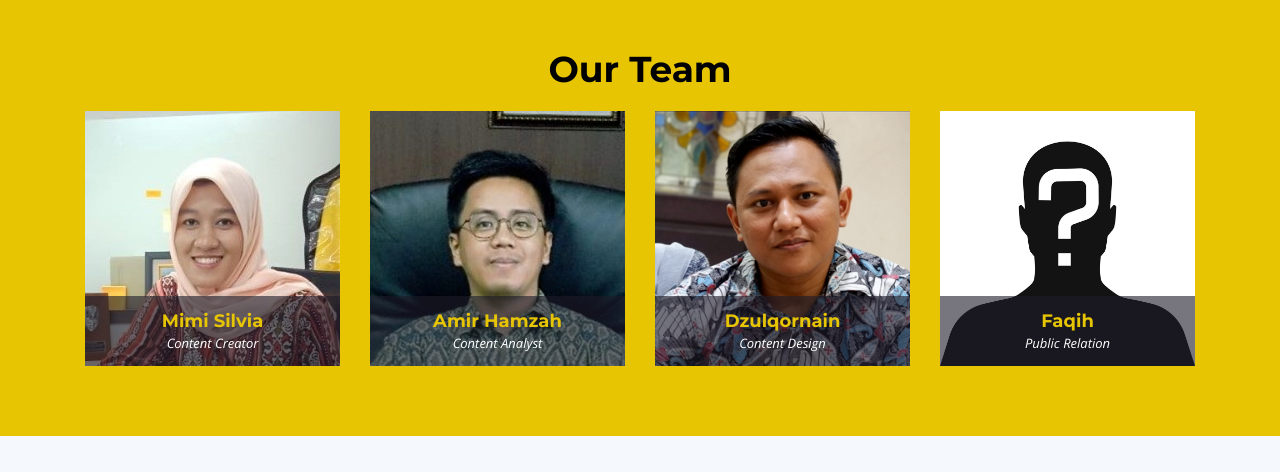
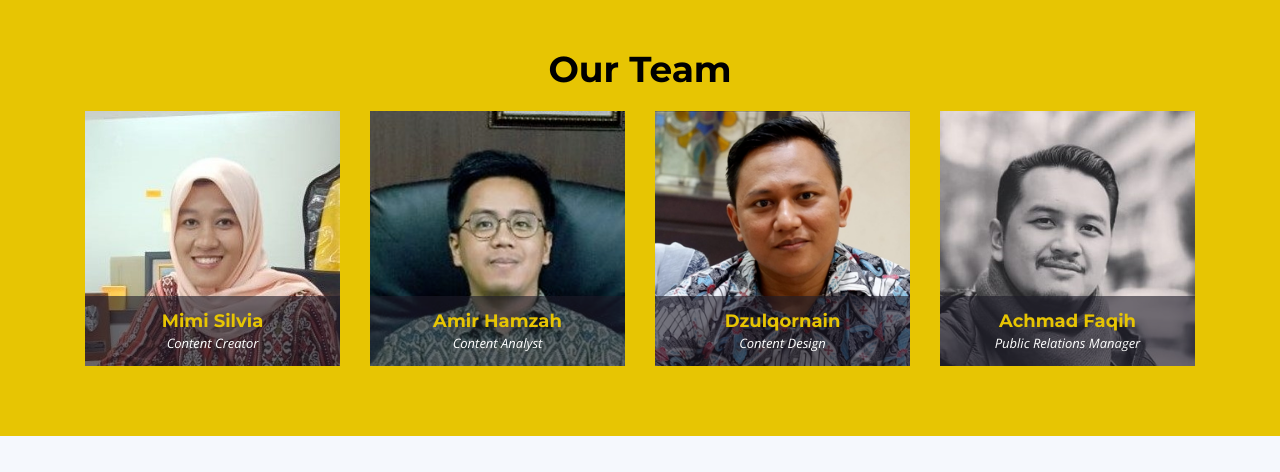
Before and after one commit to dzakiftr/Rapid, a plain HTML site: page index.html in a window 1280 px wide. Shown: the part 4386-4858 px from the top of the page. Drawn offline with nearby package versions, Linux system fonts and the light colour scheme.

Commit message:
ubah team

```diff
--- a/index.html
+++ b/index.html
@@ -310,11 +310,11 @@
 
           <div class="col-lg-3 col-md-6 wow fadeInUp" data-wow-delay="0.1s">
             <div class="member">
-              <img src="img/team members/mystery-person.png" class="img-fluid" alt="">
+              <img src="img/team members/achmadfaqih.jpeg" class="img-fluid" alt="">
               <div class="member-info">
                 <div class="member-info-content">
-                  <h4>Faqih</h4>
-                  <span>Public Relation</span>
+                  <h4>Achmad Faqih</h4>
+                  <span>Public Relations Manager</span>
 
                 </div>
               </div>
```
Also changed, not shown: img/team members/achmadfaqih.jpeg (added).
